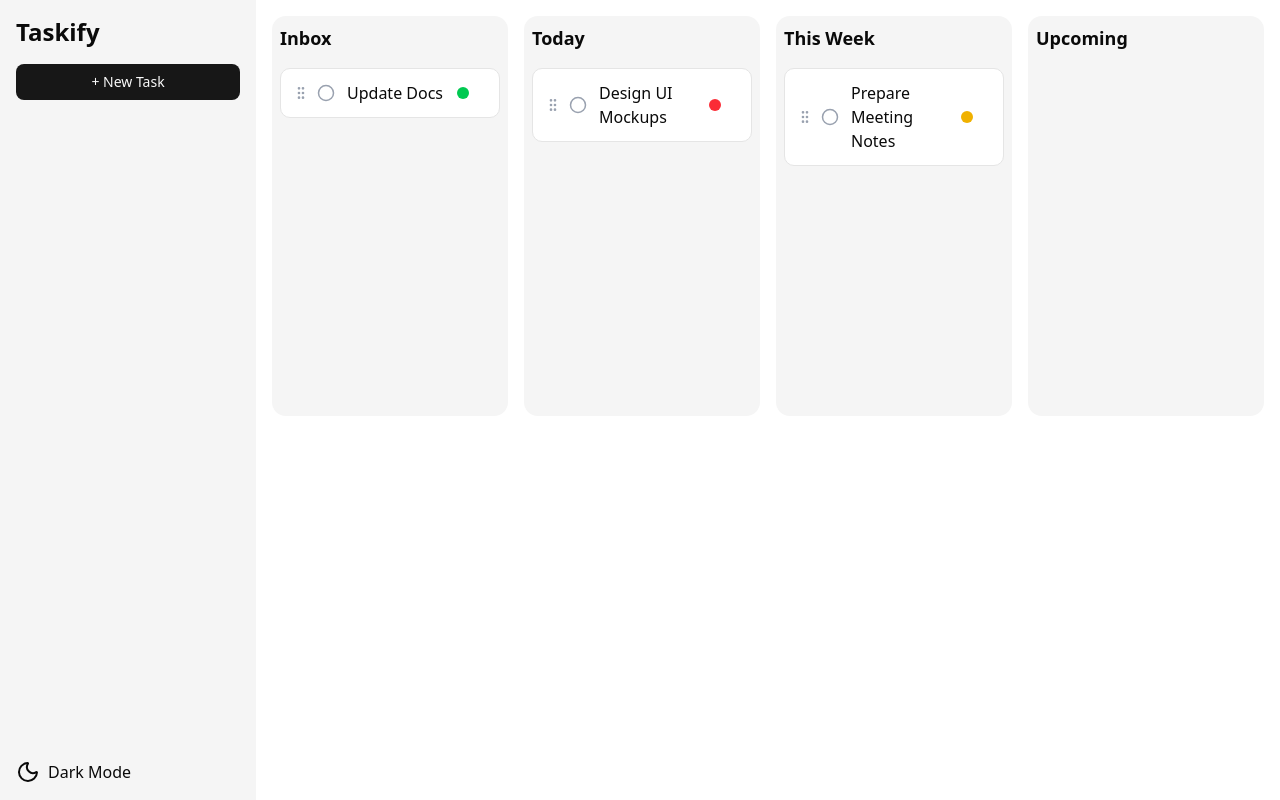
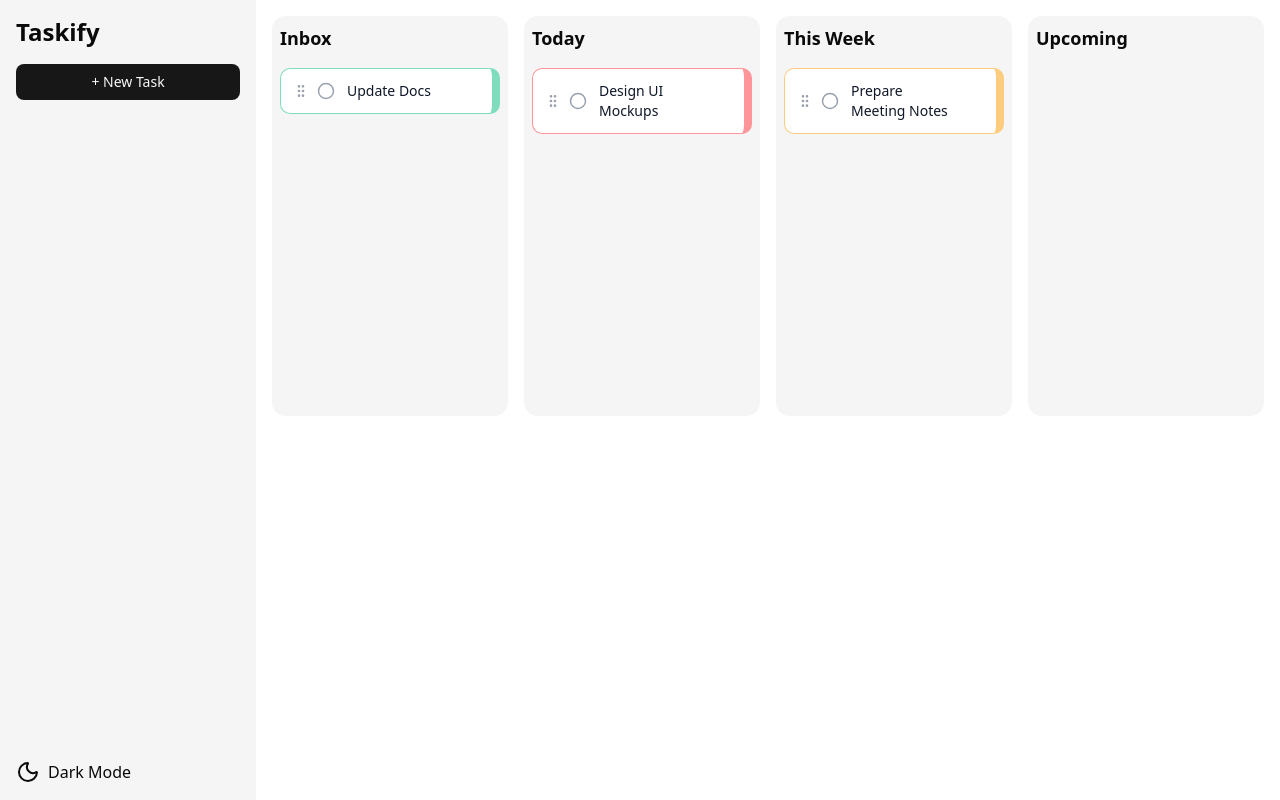
Before and after one commit to felipeudw/taskify, a React (Vite) app in the folder frontend/: page / in a window 1280 px wide. Built offline with nearby package versions, Linux system fonts and the light colour scheme.

Commit message:
refactor task card: improve priority visualization, add due date display, and enhance dark mode styling

```diff
--- a/frontend/src/features/board/TaskCard.tsx
+++ b/frontend/src/features/board/TaskCard.tsx
@@ -23,23 +23,25 @@ export default function TaskCard({task, dragging = false}: TaskCardProps) {
         transition,
     };
 
-    const color =
+    const priorityColor =
         task.priority === 'high'
-            ? 'bg-red-500'
+            ? 'border-red-500/50'
             : task.priority === 'medium'
-                ? 'bg-yellow-500'
-                : 'bg-green-500';
+                ? 'border-amber-500/50'
+                : 'border-emerald-500/50';
+
 
     return (
         <div
             ref={setNodeRef}
             style={style}
             className={cn(
-                'relative group bg-background border rounded-lg p-3 flex items-center justify-between transition',
-                dragging ? 'cursor-grabbing' : 'hover:shadow-md'
+                'relative group bg-background border rounded-lg p-3 flex items-center justify-between transition hover:shadow-md',
+                dragging && 'opacity-50',
+                `border-r-8 ${priorityColor}` // Cool priority bar
             )}
         >
-            {/* Left: Drag handle + Done button */}
+            {/* Left: Drag handle + Done */}
             <div className="flex items-center gap-2">
                 {!dragging && (
                     <button
@@ -66,17 +68,20 @@ export default function TaskCard({task, dragging = false}: TaskCardProps) {
                 </button>
             </div>
 
-            {/* Title */}
-            <div className="flex-1 px-3">
-                <h3 className={cn('font-medium', task.done && 'line-through text-gray-400')}>
+            {/* Task Title */}
+            <div className="flex-1 px-3 text-sm break-words">
+                <h3 className={cn(
+                    'font-medium text-gray-900 dark:text-gray-100', // ✅ softer for dark mode
+                    task.done && 'line-through text-gray-400 dark:text-gray-500'
+                )}>
                     {task.title}
                 </h3>
+                {task.dueDate && (
+                    <p className="text-xs text-gray-500 dark:text-gray-400">{task.dueDate}</p>
+                )}
             </div>
 
-            {/* Priority dot */}
-            <span className={`w-3 h-3 rounded-full ${color}`}></span>
-
-            {/* Delete button */}
+            {/* Delete Button */}
             {!dragging && (
                 <button
                     onClick={(e) => {
```
